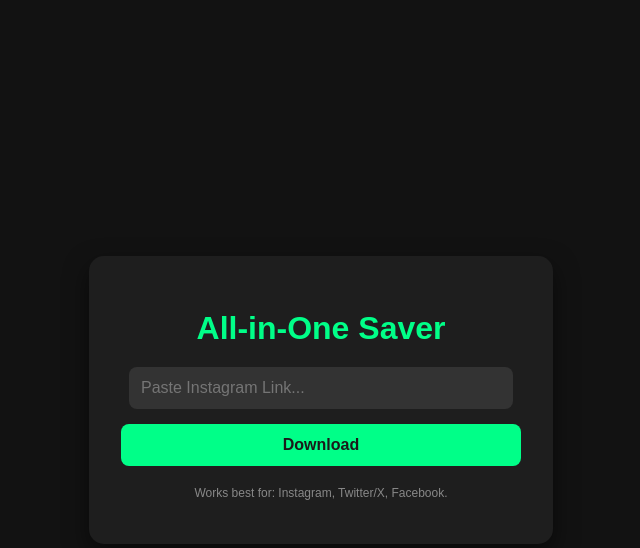
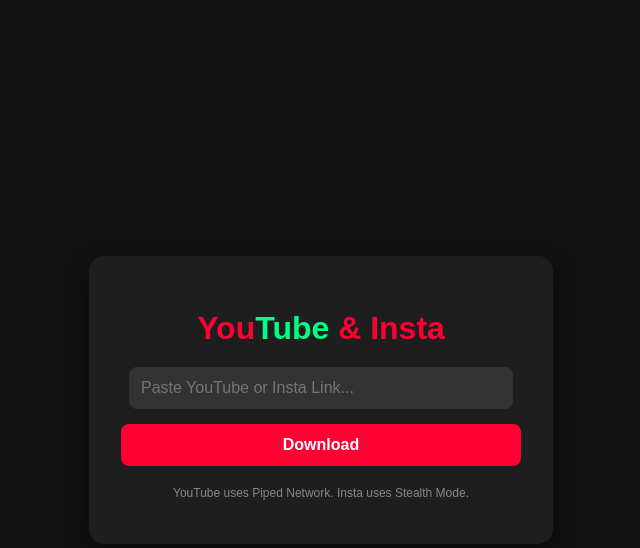
Before and after one commit to Vinay1812007/Video-downloader, a Flask app: page / in a window 1280 px wide. Shown: the top 548 px of the page, without its empty margins (319-959 px from the left). Run offline with Flask 3, Linux system fonts and the light colour scheme.

Commit message:
index.html

```diff
--- a/templates/index.html
+++ b/templates/index.html
@@ -7,21 +7,22 @@
     <style>
         body { font-family: sans-serif; background: #121212; color: white; display: flex; justify-content: center; align-items: center; height: 100vh; margin: 0; }
         .container { background: #1e1e1e; padding: 2rem; border-radius: 15px; width: 90%; max-width: 400px; text-align: center; box-shadow: 0 10px 25px rgba(0,0,0,0.5); }
-        h1 { margin-bottom: 20px; color: #00ff88; }
+        h1 { margin-bottom: 20px; color: #ff0033; }
+        span { color: #00ff88; }
         input { width: 90%; padding: 12px; margin-bottom: 15px; border: none; border-radius: 8px; background: #333; color: white; font-size: 16px; }
-        button { width: 100%; padding: 12px; background: #00ff88; color: #1a1a1a; border: none; border-radius: 8px; font-weight: bold; font-size: 16px; cursor: pointer; transition: 0.3s; }
-        button:hover { background: #00cc6a; }
+        button { width: 100%; padding: 12px; background: #ff0033; color: white; border: none; border-radius: 8px; font-weight: bold; font-size: 16px; cursor: pointer; transition: 0.3s; }
+        button:hover { background: #cc0029; }
         .note { margin-top: 20px; font-size: 12px; color: #888; }
     </style>
 </head>
 <body>
     <div class="container">
-        <h1>All-in-One Saver</h1>
+        <h1>You<span>Tube</span> & Insta</h1>
         <form action="/download" method="post">
-            <input type="text" name="url" placeholder="Paste Instagram Link..." required>
+            <input type="text" name="url" placeholder="Paste YouTube or Insta Link..." required>
             <button type="submit">Download</button>
         </form>
-        <p class="note">Works best for: Instagram, Twitter/X, Facebook.</p>
+        <p class="note">YouTube uses Piped Network. Insta uses Stealth Mode.</p>
     </div>
 </body>
 </html>
```
